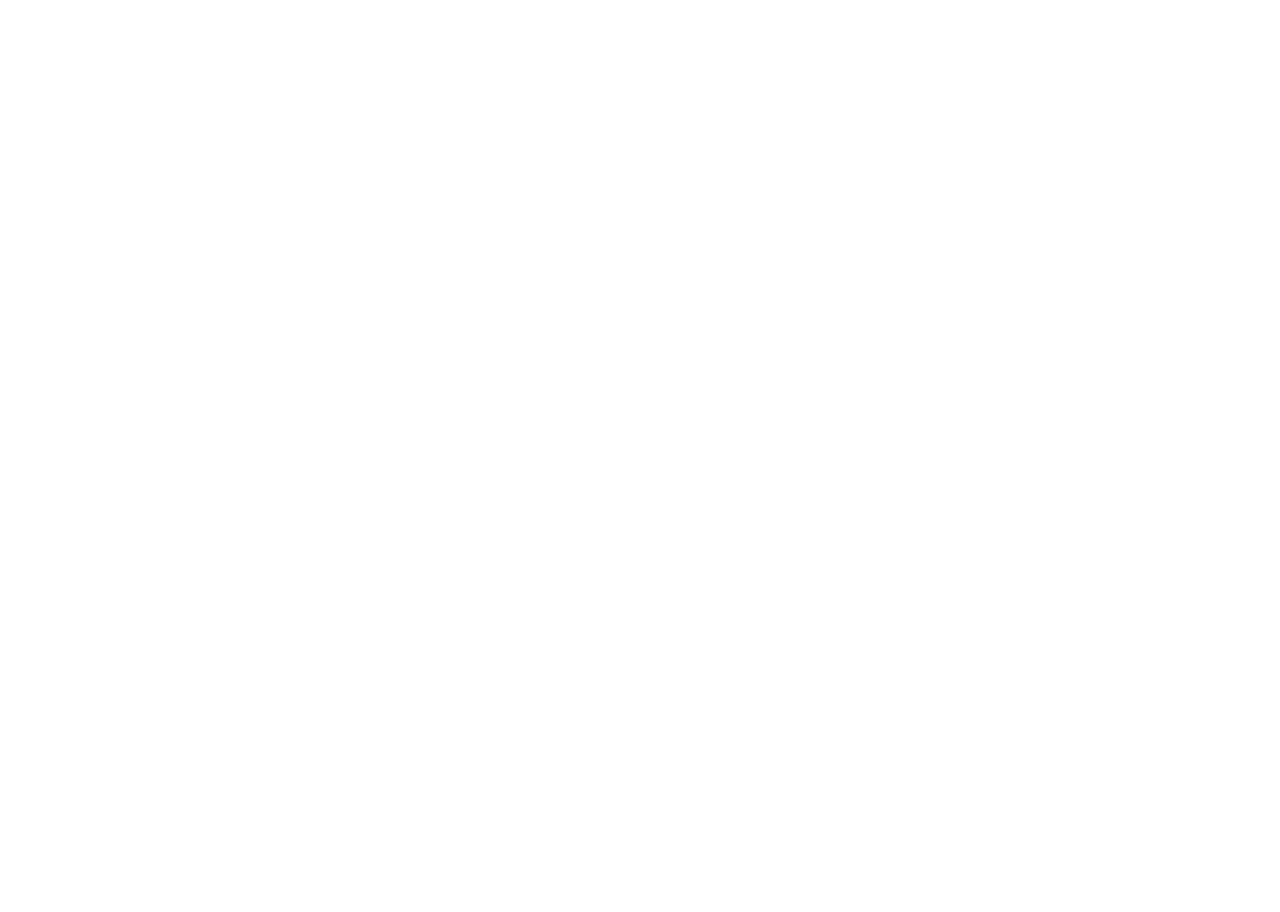
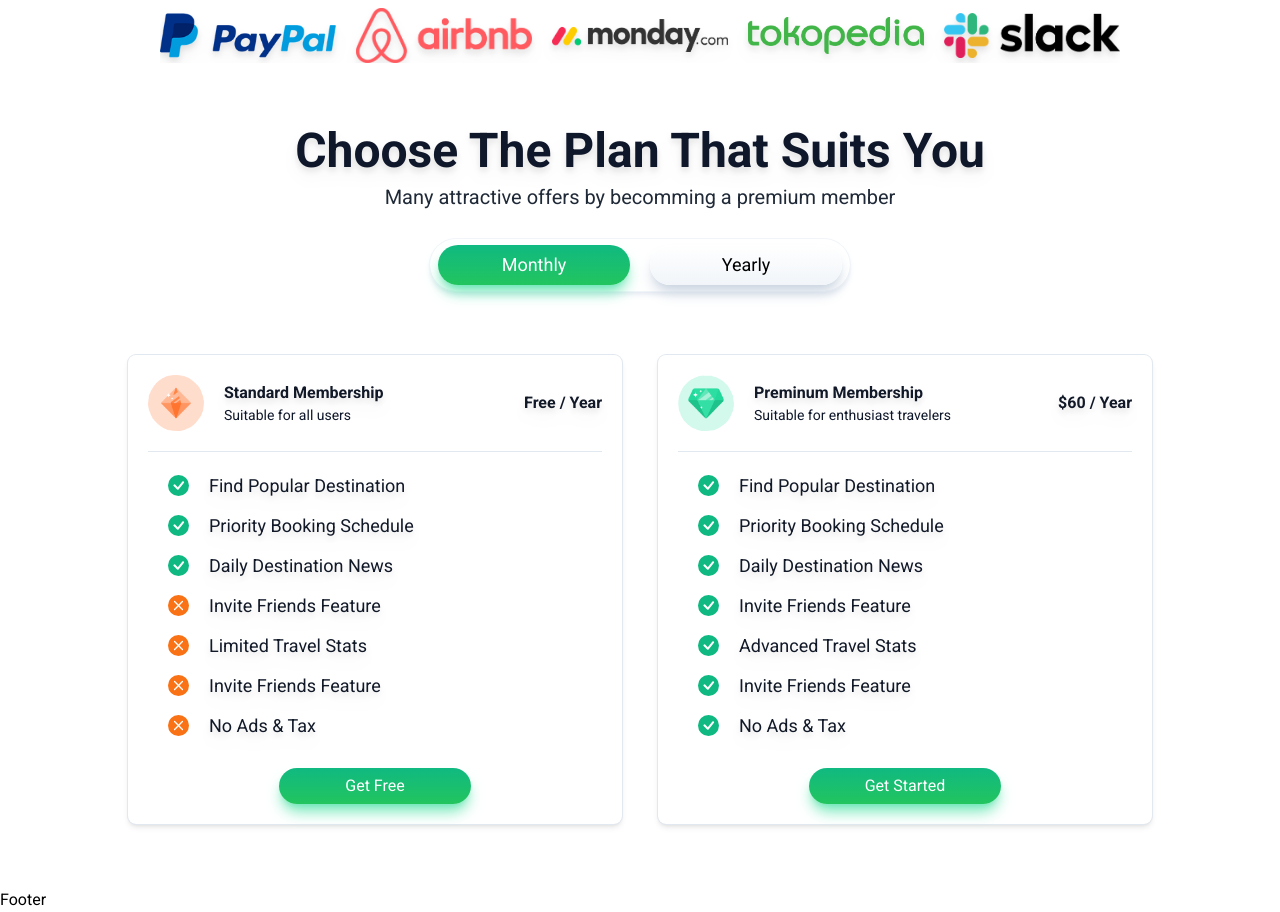
Before and after one commit to mhsegval/travel-vitejs, a React (Vite) app: page / in a window 1280 px wide. Shown: the part 2120-3032 px from the top of the page. Before the commit the page ends 2116 px from the top, so only its background shows below. Built offline with nearby package versions, Linux system fonts and the light colour scheme.

Commit message:
explore & pricing component added

```diff
--- a/src/App.jsx
+++ b/src/App.jsx
@@ -1,6 +1,6 @@
 import React from 'react'
-import { NavBar, Hero, Footer, Memory, Explore } from './components'
-import { hero, navlinks, memory, placesAPI } from './data/traveldata'
+import { NavBar, Hero, Footer, Memory, Explore, Brands, Pricings } from './components'
+import { hero, navlinks, memory, placesAPI, brands, pricingapi } from './data/traveldata'
 
 const App = () => {
   return (
@@ -9,6 +9,8 @@
         <Hero hero={hero} />
         <Memory memory={memory} />
         <Explore placesApi={placesAPI} />
+        <Brands brands={brands} />
+        <Pricings pricingapi={pricingapi} />
       <Footer />
     </>
   )
--- /dev/null
+++ b/src/components/Brands.jsx
@@ -0,0 +1,15 @@
+import React from 'react'
+
+const Brands = ({brands}) => {
+  return (
+    <>
+      <div className='flex items-center justify-between my-16 lg:my-7 w-9/12 lg:w-[85vw] m-auto xl:gap-7 overflow-y-hidden overflow-x-scroll scroll-smooth scrollbar-hide'>
+        {brands?.map((val, i) => (
+            <img key={i} src={val.iconSrc} alt="icon/img" className='w-44 h-auto xl:w-34 lg:w-32 hover:scale-105 transition-all duration-300 filter drop-shadow-lg' />
+        ))}
+      </div>
+    </>
+  )
+}
+
+export default Brands
--- a/src/components/Explore.jsx
+++ b/src/components/Explore.jsx
@@ -6,7 +6,7 @@
       <div className='relative my-7 md:mt-3'>
         <div className='travigo-container'>
           <div className='flex justify-center text-center mb-11 md:mb-7'>
-            <h1 className='text-5xl lg:text-4xl md:text-3xl sm:text-2xl xsm:text-xl font-bold filter drop-shadow-lg text-slate-900'>Explore the Beauty of the World</h1>
+            <h1 className='travigo-text'>Explore the Beauty of the World</h1>
           </div>
           <div className='grid grid-cols-4 lg:grid-cols-3 md:grid-cols-2 gap-5'>
             {placesApi?.map((val, i) => (
--- /dev/null
+++ b/src/components/PriceCard.jsx
@@ -0,0 +1,42 @@
+import React from 'react'
+
+const PriceCard = ({plan: {planicon, title, text, plantype, plancontent, buttonText}}) => {
+  return (
+    <>
+      <div className='p-5 ring-1 rounded-lg bg-slate-50/5 ring-slate-200 shadow-md'>
+        <div className='flex items-center justify-between'>
+          <div className='flex items-center gap-5'>
+            <div className='grid items-center'>
+              <img src={planicon} alt="planicon" className='w-14 h-14 lg:w-12 lg:h-12 object-cover' />
+            </div>
+            <div className='grid items-center'>
+              <h1 className='text-gray-900 font-semibold lg:text-base md:text-sm filter drop-shadow-lg '>{title}</h1>
+              <p className='text-slate-900 font-normal text-sm lg:text-xs'>{text}</p>
+            </div>
+          </div>
+          <div className='grid items-center'>
+            <h1 className='text-gray-900 font-bold lg:text-base md:text-sm filter drop-shadow-lg'>{plantype}</h1>
+          </div>
+        </div>
+        <div className='h-[0.1vh] bg-slate-200 my-5'></div>
+        <div className='grid items-center gap-3 px-5'>
+          {plancontent?.map((val, i) => (
+            <div key={i} className='flex items-center gap-5'>
+              <div className='grid items-center'>
+                <img src={val.iconbox} alt="checkbox" className='lg:w-5 lg:h-5' />
+              </div>
+              <div className='grid items-center'>
+                <h1 className='font-normal text-lg text-gray-900 filter drop-shadow-lg lg:text-base'>{val.text}</h1>
+              </div>
+            </div>
+          ))}
+        </div>
+        <div className='grid items-center justify-items-center mt-7'>
+          <button type='button' className='button-emrald text-base'>{buttonText}</button>
+        </div>
+      </div>
+    </>
+  )
+}
+
+export default PriceCard
--- /dev/null
+++ b/src/components/Pricings.jsx
@@ -0,0 +1,28 @@
+import React from 'react'
+import PriceCard from './PriceCard'
+
+const Pricings = ({pricingapi: {title, text, btn1, btn2, plans}}) => {
+  return (
+    <>
+      <div className='my-16 relative'>
+        <div className='travigo-container'>
+          <div className='grid items-center justify-items-center text-center mb-11 md:mb-7 gap-2'>
+            <h1 className='travigo-text'>{title}</h1>
+            <p className='text-xl lg:text-sm text-gray-800'>{text}</p>
+            <div className='ring-1 ring-slate-100 rounded-full shadow-md shadow-slate-200 gap-5 py-1.5 px-2 flex items-center justify-center my-5'>
+              <button className='button-emrald sm:w-auto' type='button'>{btn1}</button>
+              <button className='button-light sm:w-auto' type='button'>{btn2}</button>
+            </div>
+          </div>
+          <div className='grid items-center m-auto grid-cols-2 md:grid-cols-1 w-full max-w-5xl md:max-w-md gap-9 lg:gap-5'>
+            {plans?.map((plan,i) => (
+              <PriceCard key={i} plan={plan} />
+            ))}
+          </div>
+        </div>
+      </div>
+    </>
+  )
+}
+
+export default Pricings
--- a/src/components/index.js
+++ b/src/components/index.js
@@ -3,4 +3,6 @@
 export {default as Hero} from './Hero';
 export {default as Memory} from './Memory';
 export {default as Explore} from './Explore';
+export {default as Brands} from './Brands';
+export {default as Pricings} from './Pricings'
 export {default as Footer} from './Footer';
--- a/src/data/traveldata.js
+++ b/src/data/traveldata.js
@@ -12,6 +12,17 @@
 import place8 from "../assets/images/img8.webp";
 import place9 from "../assets/images/img9.webp";
 import place10 from "../assets/images/img10.webp";
+
+import brand1 from "../assets/images/brand1.png";
+import brand2 from "../assets/images/brand2.png";
+import brand3 from "../assets/images/brand3.png";
+import brand4 from "../assets/images/brand4.png";
+import brand5 from "../assets/images/brand5.png";
+
+import standardicon from "../assets/images/standardicon.png";
+import preminumicon from "../assets/images/preminum.png";
+import checkbox from "../assets/images/checkbox.svg";
+import uncheckbox from "../assets/images/uncheckbox.svg";
 
 export const hero = {
   'title':'The world is here...',
@@ -54,3 +65,52 @@
   { "placeImg": place9, "location": "Bhurban", "distance": "5.1 hour drive" },
   { "placeImg": place10, "location": "Gilgit", "distance": "5.1 hour drive" },
 ];
+
+export const brands = [
+  { iconSrc: brand1 },
+  { iconSrc: brand2 },
+  { iconSrc: brand3 },
+  { iconSrc: brand4 },
+  { iconSrc: brand5 },
+];
+
+export const pricingapi = {
+  "title": "Choose The Plan That Suits You",
+  "text": "Many attractive offers by becomming a premium member",
+  "btn1": "Monthly",
+  "btn2": "Yearly",
+  "plans": [
+    {
+      "planicon": standardicon,
+      "title": "Standard Membership",
+      "text": "Suitable for all users",
+      "plantype": "Free / Year",
+      "plancontent": [
+        { "iconbox": checkbox, "text": "Find Popular Destination" },
+        { "iconbox": checkbox, "text": "Priority Booking Schedule" },
+        { "iconbox": checkbox, "text": "Daily Destination News" },
+        { "iconbox": uncheckbox, "text": "Invite Friends Feature" },
+        { "iconbox": uncheckbox, "text": "Limited Travel Stats" },
+        { "iconbox": uncheckbox, "text": "Invite Friends Feature" },
+        { "iconbox": uncheckbox, "text": "No Ads & Tax" },
+      ],
+      "buttonText": "Get Free",
+    },
+    {
+      "planicon": preminumicon,
+      "title": "Preminum Membership",
+      "text": "Suitable for enthusiast travelers",
+      "plantype": "$60 / Year",
+      "plancontent": [
+        { "iconbox": checkbox, "text": "Find Popular Destination" },
+        { "iconbox": checkbox, "text": "Priority Booking Schedule" },
+        { "iconbox": checkbox, "text": "Daily Destination News" },
+        { "iconbox": checkbox, "text": "Invite Friends Feature" },
+        { "iconbox": checkbox, "text": "Advanced Travel Stats" },
+        { "iconbox": checkbox, "text": "Invite Friends Feature" },
+        { "iconbox": checkbox, "text": "No Ads & Tax" },
+      ],
+      "buttonText": "Get Started",
+    },
+  ],
+};
--- a/src/index.css
+++ b/src/index.css
@@ -24,4 +24,14 @@
   .travigo-text {
     @apply text-5xl font-bold lg:text-4xl md:text-3xl text-slate-900 filter drop-shadow-lg
   }
+  /* Scroll bar hidden */
+  .scrollbar-hide::-webkit-scrollbar {
+    display: none;
+  }
+
+/* For IE, Edge and Firefox */
+  .scrollbar-hide {
+    -ms-overflow-style: none;  /* IE and Edge */
+    scrollbar-width: none;  /* Firefox */
+  }
 }
```
